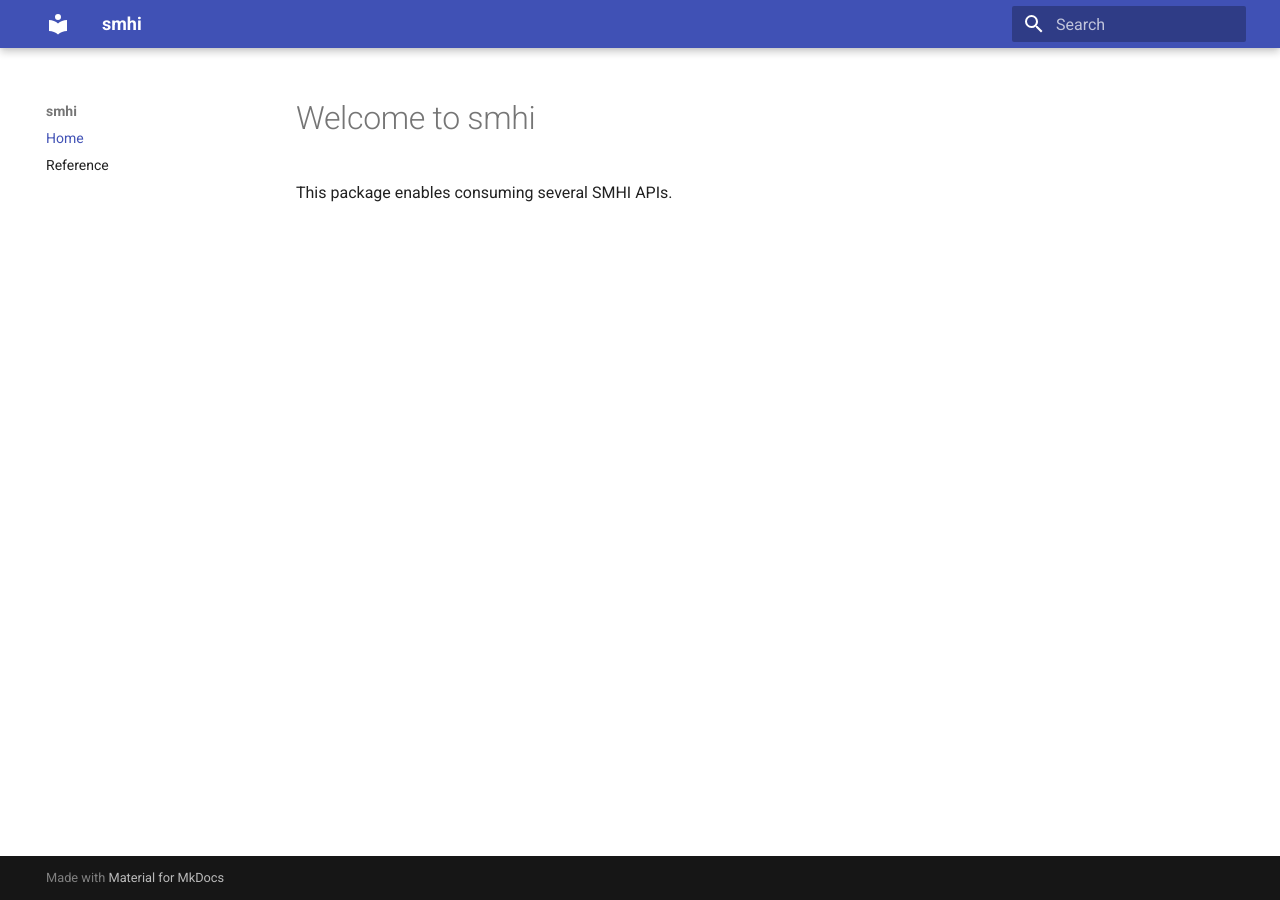
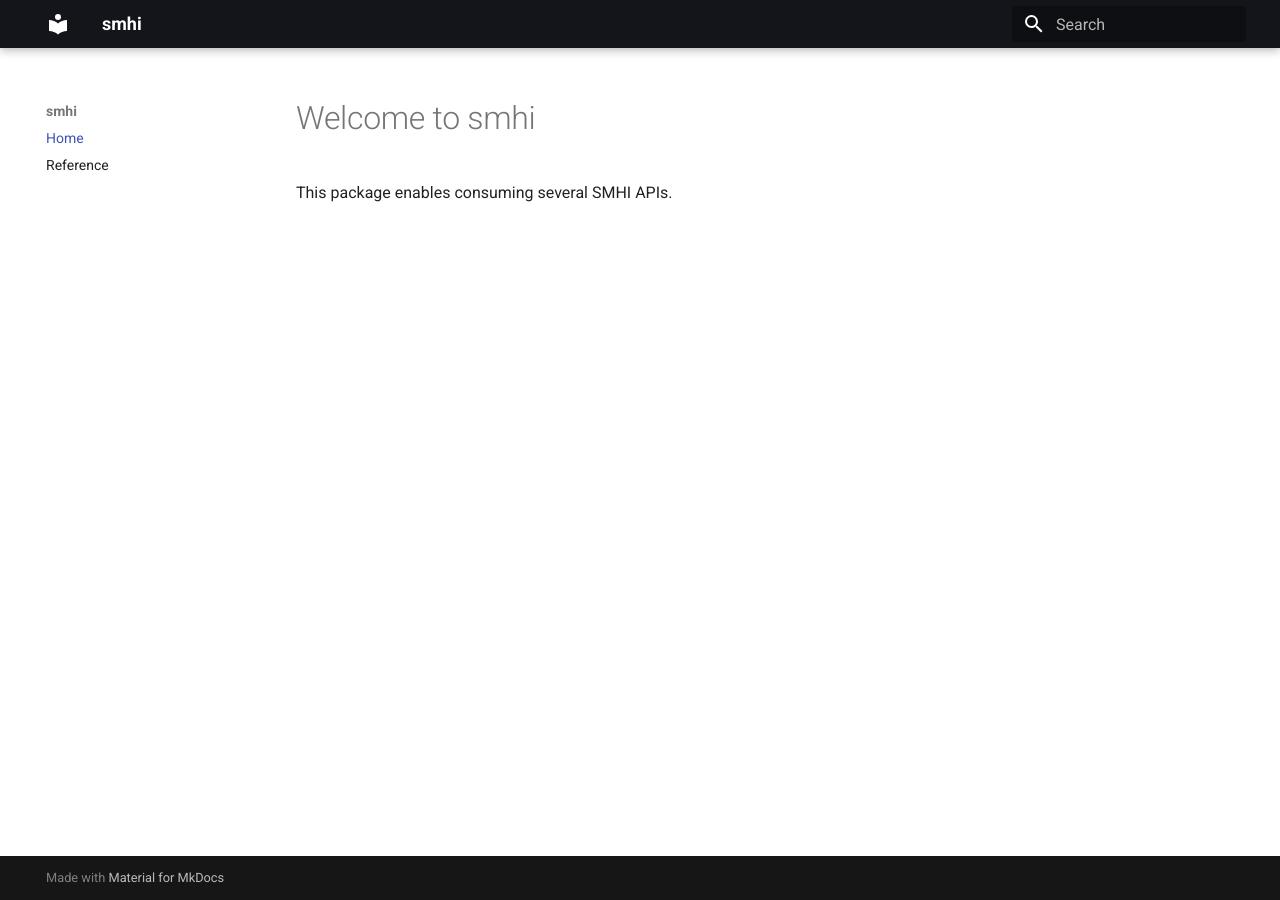
Before and after one commit to Ingenjorsarbete-For-Klimatet/ifk-smhi, an MkDocs documentation site: the page built from docs/index.md, in a window 1280 px wide. Built offline with MkDocs 1.6.1 and Material for MkDocs 9.7.7, drawn with Linux system fonts in a browser that asks for light colours.

Commit message:
Change doc page colours

```diff
--- a/mkdocs.yml
+++ b/mkdocs.yml
@@ -9,6 +9,10 @@ watch:
 
 theme:
   name: material
+  palette:
+    scheme: default
+    primary: black
+    accent: deep orange
 
 plugins:
 - search
```
